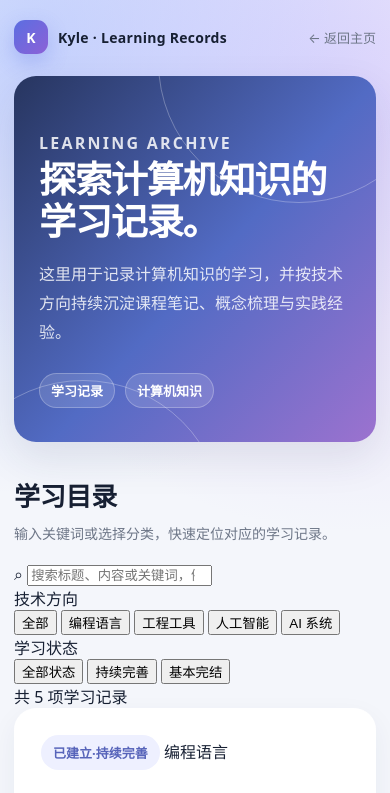
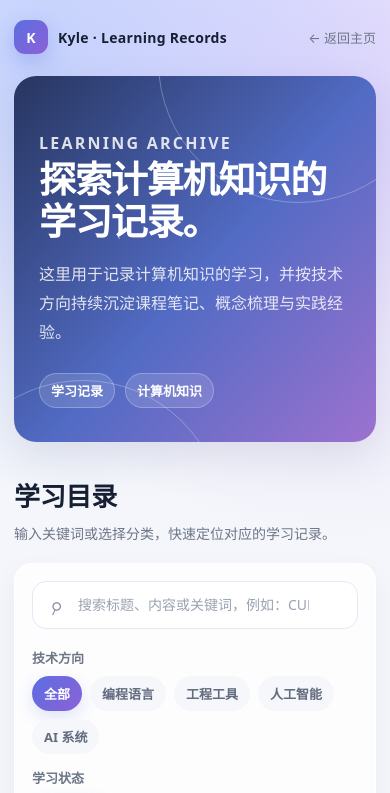
Before and after one commit to Kyle0401/Kyle0401.github.io, a plain HTML site: page learning/index.html in a window 390 px wide. Shown: the top 793 px of the page. Drawn offline with Linux system fonts and the light colour scheme; a script that the page names is missing.

Commit message:
Style learning search and filter controls

```diff
--- a/static/css/learning.css
+++ b/static/css/learning.css
@@ -22,7 +22,10 @@
         var(--learning-bg);
     font-family: "Microsoft YaHei", "PingFang SC", system-ui, -apple-system, BlinkMacSystemFont, "Segoe UI", sans-serif;
 }
+button, input { font: inherit; }
+button { color: inherit; }
 a { color: inherit; text-decoration: none; }
+[hidden] { display: none !important; }
 .learning-shell { width: min(1160px, calc(100% - 40px)); margin: 0 auto; padding: 30px 0 72px; }
 .topbar { display: flex; align-items: center; justify-content: space-between; gap: 16px; margin-bottom: 34px; }
 .brand { display: inline-flex; align-items: center; gap: 10px; font-weight: 800; letter-spacing: .02em; }
@@ -43,18 +46,107 @@
 .section-heading { display: flex; align-items: end; justify-content: space-between; gap: 18px; margin-bottom: 17px; }
 .section-heading h2 { margin: 0; font-size: 26px; letter-spacing: -.01em; }
 .section-heading p { margin: 8px 0 0; color: var(--learning-muted); font-size: 14px; line-height: 1.7; }
+
+.directory-tools {
+    margin-bottom: 20px;
+    padding: 22px;
+    background: rgba(255,255,255,.78);
+    border: 1px solid rgba(255,255,255,.88);
+    border-radius: 22px;
+    box-shadow: 0 10px 28px rgba(35,45,80,.05);
+    backdrop-filter: blur(16px);
+}
+.search-field { position: relative; }
+.search-icon {
+    position: absolute;
+    top: 50%;
+    left: 17px;
+    color: #818a9b;
+    font-size: 25px;
+    line-height: 1;
+    transform: translateY(-53%) rotate(-18deg);
+    pointer-events: none;
+}
+.search-input {
+    width: 100%;
+    height: 50px;
+    padding: 0 48px 0 49px;
+    color: var(--learning-text);
+    background: #fff;
+    border: 1px solid var(--learning-line);
+    border-radius: 14px;
+    outline: none;
+    transition: border-color .2s ease, box-shadow .2s ease;
+}
+.search-input::placeholder { color: #9aa2b1; }
+.search-input:focus { border-color: rgba(91,110,225,.68); box-shadow: 0 0 0 4px rgba(91,110,225,.11); }
+.search-input::-webkit-search-cancel-button { display: none; }
+.search-clear {
+    position: absolute;
+    top: 50%;
+    right: 12px;
+    display: grid;
+    width: 30px;
+    height: 30px;
+    padding: 0;
+    place-items: center;
+    color: #7f8796;
+    background: transparent;
+    border: 0;
+    border-radius: 9px;
+    cursor: pointer;
+    transform: translateY(-50%);
+}
+.search-clear:hover { color: var(--learning-accent); background: var(--learning-soft); }
+.filter-stack { display: grid; gap: 14px; margin-top: 19px; }
+.filter-row { display: flex; align-items: flex-start; gap: 16px; }
+.filter-label { flex: 0 0 74px; padding-top: 7px; color: var(--learning-muted); font-size: 13px; font-weight: 700; }
+.filter-options { display: flex; flex-wrap: wrap; gap: 8px; }
+.filter-chip {
+    padding: 7px 13px;
+    color: #626c7e;
+    background: #f6f7fb;
+    border: 1px solid transparent;
+    border-radius: 999px;
+    cursor: pointer;
+    font-size: 13px;
+    font-weight: 700;
+    transition: color .18s ease, background .18s ease, border-color .18s ease, transform .18s ease;
+}
+.filter-chip:hover { color: var(--learning-accent); border-color: #dfe3f8; transform: translateY(-1px); }
+.filter-chip.active { color: #fff; background: linear-gradient(135deg, var(--learning-accent), var(--learning-accent-2)); box-shadow: 0 6px 16px rgba(91,110,225,.19); }
+.filter-summary { display: flex; align-items: center; justify-content: space-between; gap: 12px; margin-top: 18px; padding-top: 16px; border-top: 1px solid var(--learning-line); }
+.result-count { color: var(--learning-muted); font-size: 13px; }
+.reset-filters { padding: 0; color: var(--learning-accent); background: transparent; border: 0; cursor: pointer; font-size: 13px; font-weight: 700; }
+.reset-filters:hover { text-decoration: underline; }
+
 .record-grid { display: grid; grid-template-columns: repeat(2, minmax(0, 1fr)); gap: 18px; }
 .record-card { position: relative; display: block; min-height: 226px; padding: 26px; overflow: hidden; background: var(--learning-card); border: 1px solid rgba(255,255,255,.72); border-radius: 22px; box-shadow: 0 10px 28px rgba(35,45,80,.06); transition: transform .2s ease, box-shadow .2s ease; }
 .record-card:hover { box-shadow: var(--learning-shadow); transform: translateY(-5px); }
 .record-card::after { position: absolute; right: -43px; bottom: -76px; width: 205px; height: 205px; content: ""; background: linear-gradient(135deg, rgba(91,110,225,.19), rgba(160,103,211,.27)); border-radius: 50%; }
 .record-card .status { color: #5764ba; background: var(--learning-soft); border-color: transparent; }
-.record-card h2 { position: relative; z-index: 1; max-width: 300px; margin: 45px 0 8px; font-size: 25px; }
-.record-card p { position: relative; z-index: 1; max-width: 300px; margin: 0; color: var(--learning-muted); font-size: 14px; line-height: 1.65; }
+.card-meta { position: relative; z-index: 1; display: flex; flex-wrap: wrap; align-items: center; gap: 8px; }
+.category-label { display: inline-flex; padding: 6px 10px; color: #7a648f; background: #f5edfb; border-radius: 999px; font-size: 12px; font-weight: 700; }
+.record-card h2 { position: relative; z-index: 1; max-width: 360px; margin: 38px 0 8px; font-size: 25px; }
+.record-card p { position: relative; z-index: 1; max-width: 320px; margin: 0; color: var(--learning-muted); font-size: 14px; line-height: 1.65; }
 .card-arrow { position: absolute; right: 26px; bottom: 23px; z-index: 1; color: var(--learning-accent); font-size: 22px; font-weight: 800; }
 .record-card.empty { color: var(--learning-muted); background: rgba(255,255,255,.48); border: 1px dashed #cfd6e6; box-shadow: none; }
 .record-card.empty::after { display: none; }
 .record-card.empty h2 { margin-top: 44px; color: #687284; }
+.no-results {
+    margin-top: 18px;
+    padding: 38px 24px;
+    color: var(--learning-muted);
+    background: rgba(255,255,255,.58);
+    border: 1px dashed #cfd6e6;
+    border-radius: 22px;
+    text-align: center;
+}
+.no-results strong { display: block; margin-bottom: 8px; color: var(--learning-text); font-size: 18px; }
+.no-results span { font-size: 14px; line-height: 1.7; }
 .page-footer { margin-top: 52px; color: var(--learning-muted); font-size: 13px; text-align: center; }
+button:focus-visible, a:focus-visible, input:focus-visible { outline: 3px solid rgba(91,110,225,.28); outline-offset: 3px; }
+
 @media (max-width: 700px) {
     .learning-shell { width: min(100% - 28px, 1160px); padding-top: 20px; }
     .topbar { margin-bottom: 22px; }
@@ -62,6 +154,13 @@
     .back-link { font-size: 13px; }
     .hero { padding: 34px 25px; border-radius: 22px; }
     .hero h1 { font-size: 37px; }
+    .section { margin-top: 34px; }
+    .directory-tools { padding: 17px; border-radius: 18px; }
+    .search-input { height: 48px; padding-left: 45px; font-size: 14px; }
+    .filter-row { display: block; }
+    .filter-label { display: block; padding: 0; margin-bottom: 9px; }
+    .filter-chip { padding: 7px 11px; }
     .record-grid { grid-template-columns: 1fr; }
-    .section { margin-top: 34px; }
+    .record-card { min-height: 216px; padding: 23px; }
+    .record-card h2 { margin-top: 34px; font-size: 23px; }
 }
```
